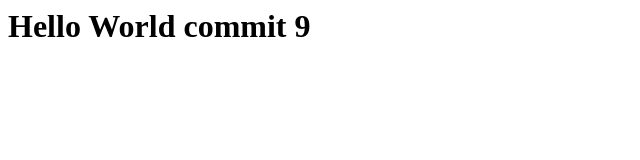
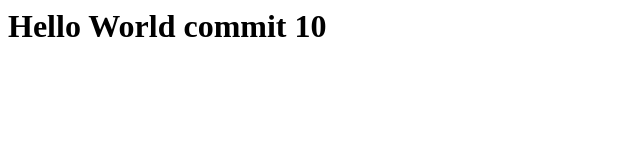
Before and after one commit to Agusan857/Agus2ndsem, a plain HTML site: page AGUS-2ndSEM/index.html in a window 1280 px wide. Shown: the full height of the page, 0-640 px from the left. Drawn offline with Linux system fonts and the light colour scheme.

Commit message:
tenth commit

```diff
--- a/AGUS-2ndSEM/index.html
+++ b/AGUS-2ndSEM/index.html
@@ -1 +1 @@
-<h1>Hello World commit 9</h1>
+<h1>Hello World commit 10</h1>
```
